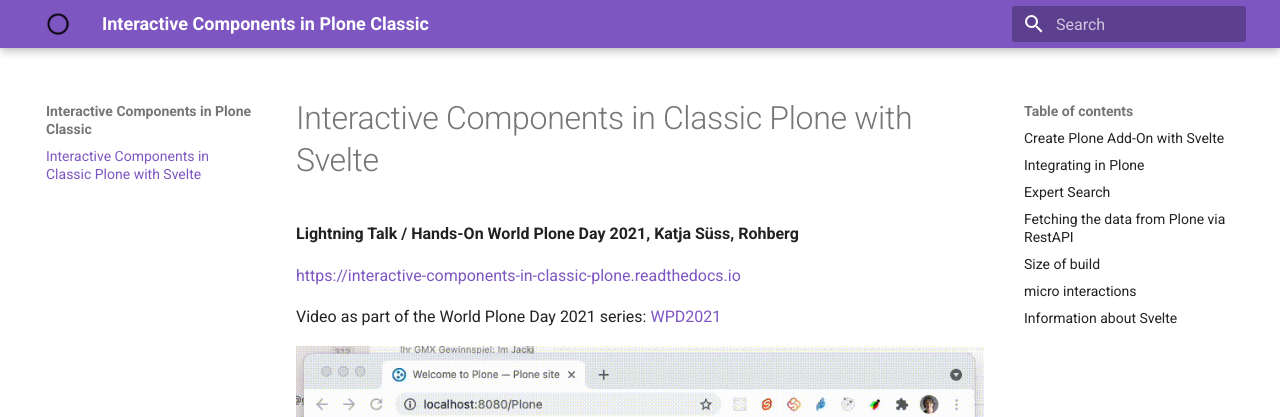
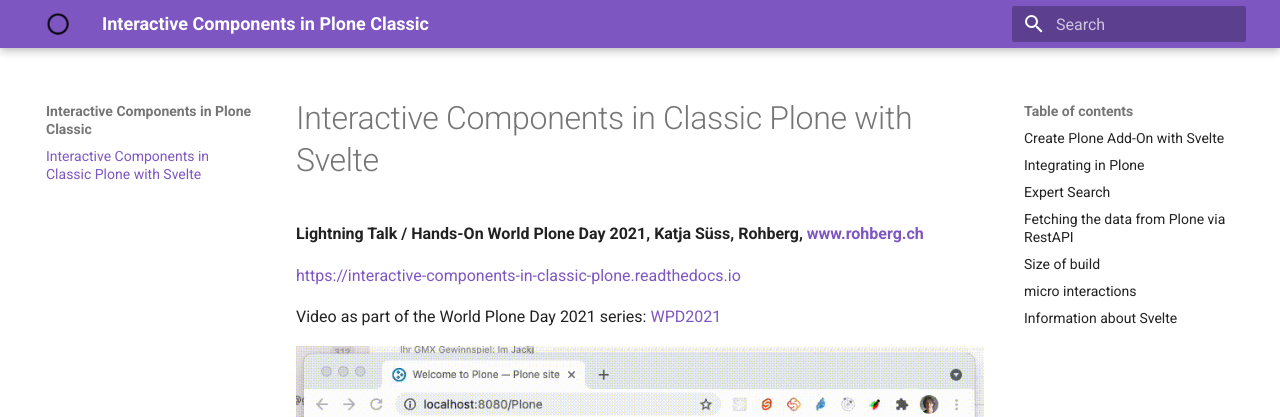
Before and after one commit to rohberg/talk-interactive-components-in-classic-plone, an MkDocs documentation site: the page built from docs/index.md, in a window 1280 px wide and 900 px high. Shown: the top 417 px of the window. Built offline with MkDocs 1.6.1 and Material for MkDocs 9.7.7, drawn with Linux system fonts in a browser that asks for light colours.

Commit message:
Fix link

```diff
--- a/docs/index.md
+++ b/docs/index.md
@@ -1,7 +1,7 @@
 # Interactive Components in Classic Plone with Svelte
 
 **Lightning Talk / Hands-On World Plone Day 2021,
-Katja Süss, Rohberg**
+Katja Süss, Rohberg, [www.rohberg.ch](https://www.rohberg.ch)**
 
 [https://interactive-components-in-classic-plone.readthedocs.io](https://interactive-components-in-classic-plone.readthedocs.io)
 
```
